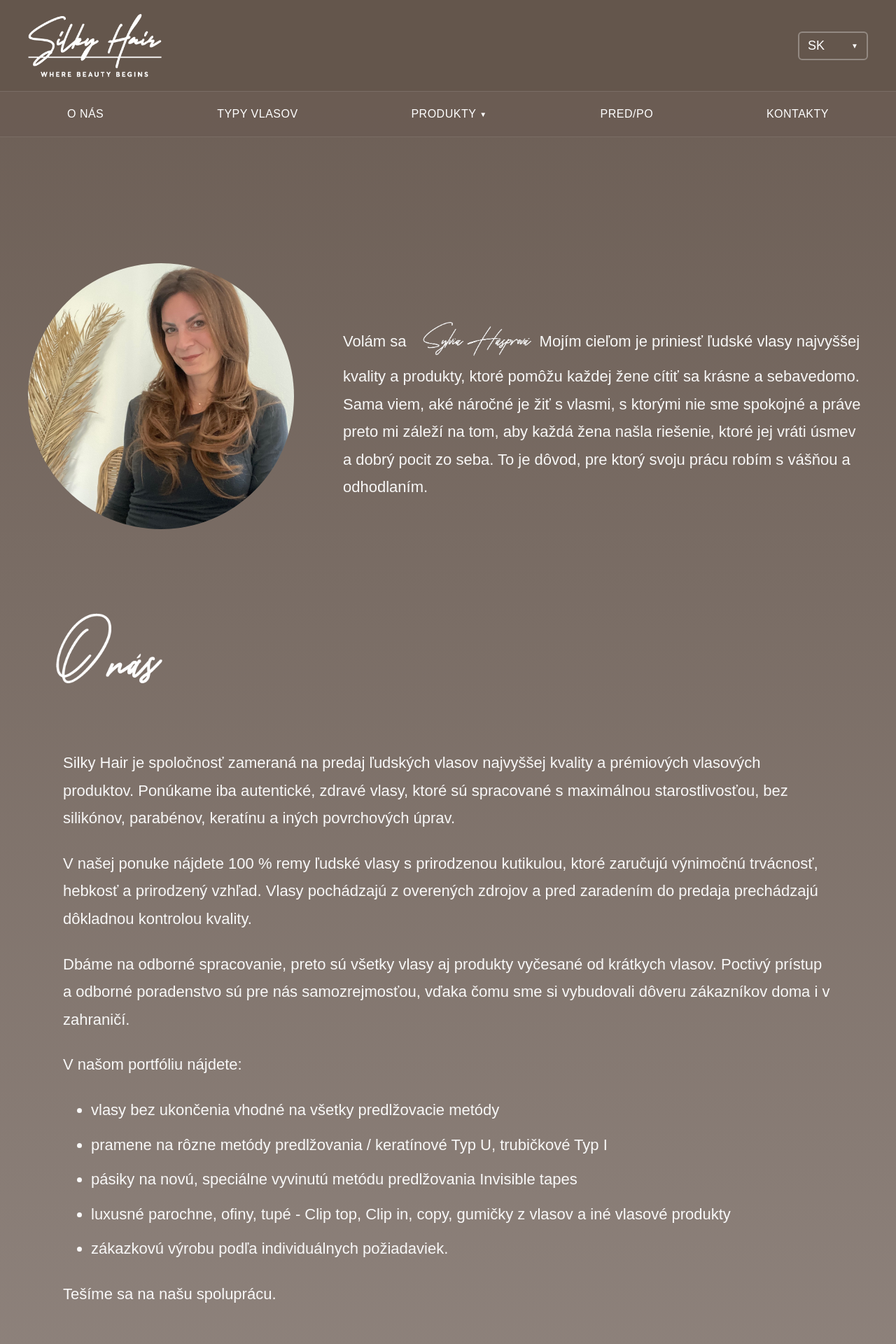
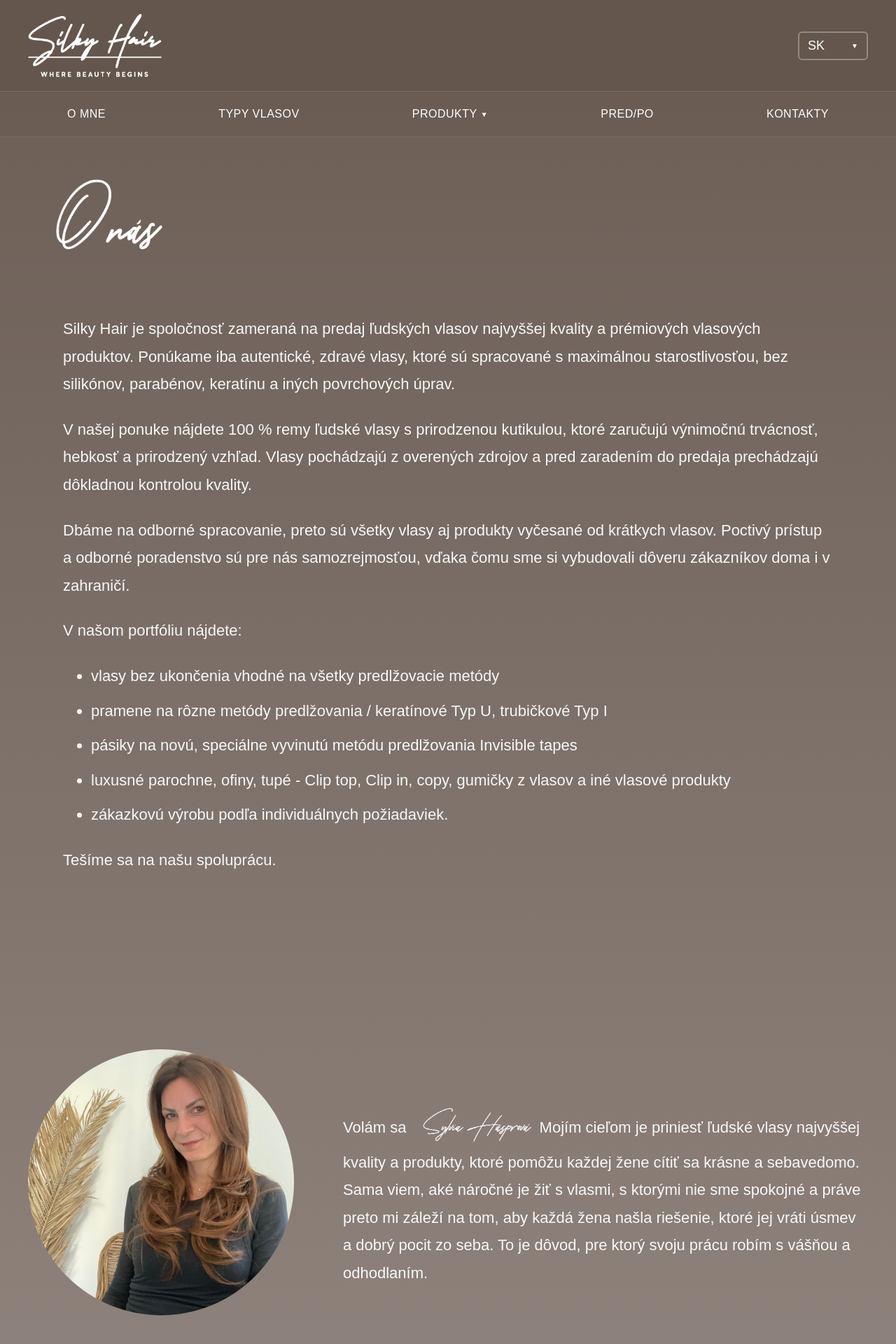
Before and after one commit to rolinagy0513/silkyHair, a React (Vite) app in the folder app/: page / in a window 1280 px wide. Shown: the top 1920 px of the page at 70% size. Built offline with nearby package versions, Linux system fonts and the light colour scheme; a web font is replaced by a local one.

Commit message:
Changed the order of the components and adjusted the scrolling

```diff
--- a/app/src/App.jsx
+++ b/app/src/App.jsx
@@ -42,11 +42,12 @@ function App() {
 
             <Header/>
             <Navbar/>
-            <Introduction/>
 
-            <ScrollAnimatedSection id="about">
               <AboutUs/>
-            </ScrollAnimatedSection>
+
+              <ScrollAnimatedSection id="introduction">
+                  <Introduction/>
+              </ScrollAnimatedSection>
 
             <ScrollAnimatedSection id="hair-types">
               <HairTypes/>
--- a/app/src/components/page/Navbar.jsx
+++ b/app/src/components/page/Navbar.jsx
@@ -100,10 +100,10 @@ const Navbar = () =>{
         <nav className="main-nav">
             <div className={`nav-container ${isMobileMenuOpen ? 'mobile-open' : ''}`}>
                 <a
-                    href="#about"
-                    onClick={(e) => handleNavClick('about', e)}
+                    href="#introduction"
+                    onClick={(e) => handleNavClick('introduction', e)}
                 >
-                    {menu.aboutUs}
+                    {menu.introduction}
                 </a>
                 <a
                     href="#hair-types"
--- a/app/src/utility/Trsanslations.js
+++ b/app/src/utility/Trsanslations.js
@@ -1,7 +1,7 @@
 const translations = {
     SK: {
         menu:{
-            aboutUs: "O nás",
+            introduction: "O mne",
             hairTypes: "Typy vlasov",
             products: "Produkty",
             beforeAfter: "Pred/Po",
@@ -122,7 +122,7 @@ const translations = {
 
     ENG: {
         menu:{
-            aboutUs: "About us",
+            introduction: "About me",
             hairTypes: "Types of hair",
             products: "Products",
             beforeAfter: "Before/After",
@@ -250,7 +250,7 @@ const translations = {
 
     HUN:{
         menu:{
-            aboutUs: "Rólunk",
+            introduction: "Rólam",
             hairTypes: "Hajtípusok",
             products: "Termékek",
             beforeAfter: "Előtte/Utána",
```
